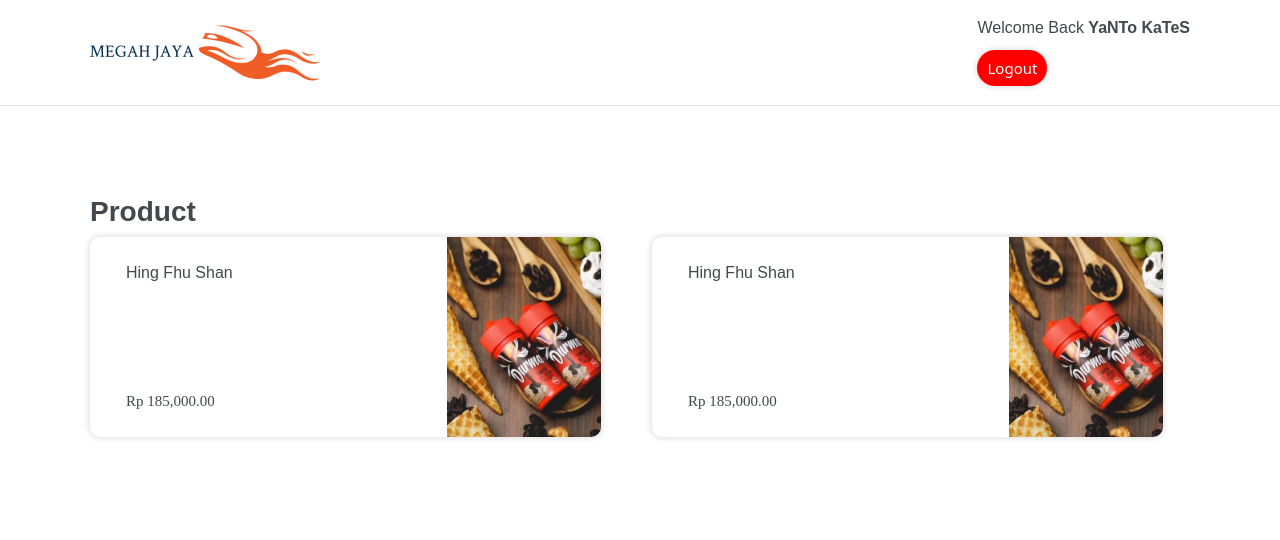
After one commit to dhany600/web-app-e-commerce, a PHP site: page /home.php in a window 1280 px wide. The commit adds this page. Shown: the top 540 px of the page. Run offline with PHP 8.4, Linux system fonts and the light colour scheme.

Commit message:
adding homepage

```diff
--- /dev/null
+++ b/dist/css/style.css
@@ -0,0 +1,74 @@
+body {
+  padding: 0;
+  margin: 0;
+}
+.prelative {
+  margin: 30px;
+  padding: 60px 60px;
+}
+h1,
+h2,
+h3,
+h4,
+h5,
+h6 {
+  font-family: Rubik, sans-serif;
+  font-weight: bold;
+  color: #43484d;
+}
+p {
+  font-family: Rubik, sans-serif;
+  color: #43484d;
+}
+a {
+  text-decoration: none;
+  color: #43484d;
+}
+a:hover {
+  color: inherit;
+  border-radius: 10px;
+}
+section.header {
+  background-color: #fff;
+  box-shadow: 0px 1px 0px 0px #e5e5e5;
+}
+section.header .float-right {
+  float: right;
+}
+section.header .float-right .logout-button {
+  box-shadow: #e6e6e6 0px 0px 5px 2px;
+  border-radius: 20px;
+  padding: 8px 10px;
+  font-size: 15px;
+  color: white;
+  background-color: red;
+}
+section.header .float-right .logout-button:hover {
+  color: red;
+  background-color: white;
+  border: 1px solid red;
+}
+section.section-1.home .box-container:hover {
+  border: 1px solid lightblue;
+}
+section.section-1.home .box-container {
+  box-shadow: #e6e6e6 0px 0px 5px 2px;
+  height: 200px;
+  width: 95%;
+  overflow: hidden;
+  border-radius: 10px;
+  position: relative;
+}
+section.section-1.home .box-container .product-price-catalog {
+  line-height: 200px;
+  font-size: 15px;
+  font-weight: 400;
+  font-family: Rubik;
+}
+section.section-1.home .box-container .product-image-catalog {
+  height: 200px;
+  position: absolute;
+}
+section.section-1.home .box-container .col-md-4 {
+  position: relative;
+}
--- /dev/null
+++ b/dist/css/style.less
@@ -0,0 +1,77 @@
+body{
+    padding : 0;
+    margin : 0;
+}
+
+.prelative{
+    margin: 30px;
+    padding: 60px 60px;
+}
+
+h1, h2, h3, h4, h5, h6 {
+    font-family: Rubik,sans-serif;
+    font-weight: bold;
+    color: rgb(67, 72, 77);
+}
+
+p {
+    font-family: Rubik,sans-serif;
+    color: rgb(67, 72, 77);
+}
+
+a{
+    text-decoration: none;
+    color: rgb(67, 72, 77);
+}
+a:hover{
+    color: inherit;
+    border-radius: 10px;
+}
+
+section.header{
+    background-color: #fff;
+    box-shadow: 0px 1px 0px 0px #e5e5e5;
+    .float-right{
+        float: right;
+        .logout-button{
+            box-shadow: rgb(230 230 230) 0px 0px 5px 2px;
+            border-radius: 20px;
+            padding: 8px 10px;
+            font-size: 15px;
+            color: white;
+            background-color: red;
+        }
+        .logout-button:hover{
+            color: red;
+            background-color: white;
+            border: 1px solid red;
+        }
+    }
+}
+
+section.section-1.home{
+    .box-container:hover{
+        border: 1px solid lightblue;
+    }
+    .box-container{
+        box-shadow: rgb(230 230 230) 0px 0px 5px 2px;
+        height: 200px;
+        width: 95%;
+        overflow: hidden;
+        border-radius: 10px;
+        position: relative;
+        .product-price-catalog{
+            line-height: 200px;
+            font-size: 15px;
+            font-weight: 400;
+            font-family: Rubik;
+        }
+        .product-image-catalog{
+            height: 200px;
+            position: absolute;
+        }
+        .col-md-4{
+            position: relative;
+        }
+    }
+}
--- /dev/null
+++ b/home.php
@@ -0,0 +1,79 @@
+<!doctype html>
+<html lang="en">
+
+<head>
+    <meta charset="utf-8">
+    <meta name="viewport" content="width=device-width, initial-scale=1">
+    <link href="https://cdn.jsdelivr.net/npm/bootstrap@5.0.2/dist/css/bootstrap.min.css" rel="stylesheet"
+        integrity="sha384-EVSTQN3/azprG1Anm3QDgpJLIm9Nao0Yz1ztcQTwFspd3yD65VohhpuuCOmLASjC" crossorigin="anonymous">
+    <link rel="stylesheet" href="dist/css/style.css">
+    <title>Home</title>
+</head>
+
+<body>
+    <section class="header">
+        <div class="prelative py-3 mt-0">
+            <img src="dist/img/img-src/web-logo.png" alt="">
+            <div class="float-right">
+                <p class="username">
+                    Welcome Back <b>YaNTo KaTeS</b>
+                </p>
+                <a href="#" class="logout-button">
+                    Logout
+                </a>
+            </div>
+        </div>
+    </section>
+    <section class="section-1 home">
+        <div class="prelative">
+            <h3 class="content-title">
+                Product
+            </h3>
+            <div class="row">
+                <div class="col-md-6">
+                <a href="#">
+                    <div class="box-container mr-3">
+                        <div class="row">
+                            <div class="col-md-8 px-5 py-4">
+                                <p class="product-title-catalog">
+                                    Hing Fhu Shan
+                                </p>
+                                <p class="product-price-catalog">
+                                    Rp 185,000.00
+                                </p>
+                            </div>
+                            <div class="col-md-4">
+                                <img src="dist/img/img-src/product-image-1.jpg" alt="" class="product-image-catalog">
+                            </div>
+                        </div>
+                    </div>
+                </a>
+                </div>
+                <div class="col-md-6">
+                <a href="#">
+                    <div class="box-container">
+                        <div class="row">
+                            <div class="col-md-8 px-5 py-4">
+                                <p class="product-title-catalog">
+                                    Hing Fhu Shan
+                                </p>
+                                <p class="product-price-catalog">
+                                    Rp 185,000.00
+                                </p>
+                            </div>
+                            <div class="col-md-4">
+                                <img src="dist/img/img-src/product-image-1.jpg" alt="" class="product-image-catalog">
+                            </div>
+                        </div>
+                    </div>
+                </a>
+                </div>
+            </div>
+        </div>
+    </section>
+    <script src="https://cdn.jsdelivr.net/npm/bootstrap@5.0.2/dist/js/bootstrap.bundle.min.js"
+        integrity="sha384-MrcW6ZMFYlzcLA8Nl+NtUVF0sA7MsXsP1UyJoMp4YLEuNSfAP+JcXn/tWtIaxVXM" crossorigin="anonymous">
+    </script>
+</body>
+
+</html>
--- a/index.php
+++ b/index.php
@@ -18,7 +18,7 @@
   <meta charset="utf-8">
   <meta name="viewport" content="width=device-width, initial-scale=1">
   <title>AdminLTE 3 | Log in</title>
-
+  <link rel="stylesheet" href="dist/css/style.css">
   <!-- Google Font: Source Sans Pro -->
   <link rel="stylesheet" href="https://fonts.googleapis.com/css?family=Source+Sans+Pro:300,400,400i,700&display=fallback">
   <!-- Font Awesome -->
```
Also changed, not shown: dist/img/img-src/product-image-1.jpg (added), dist/img/img-src/web-logo.png.
